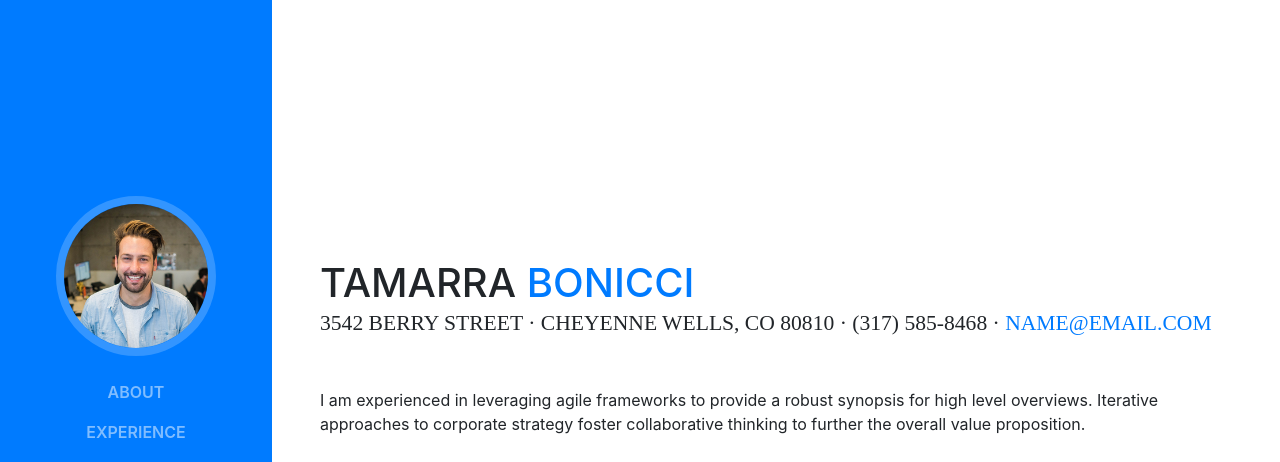
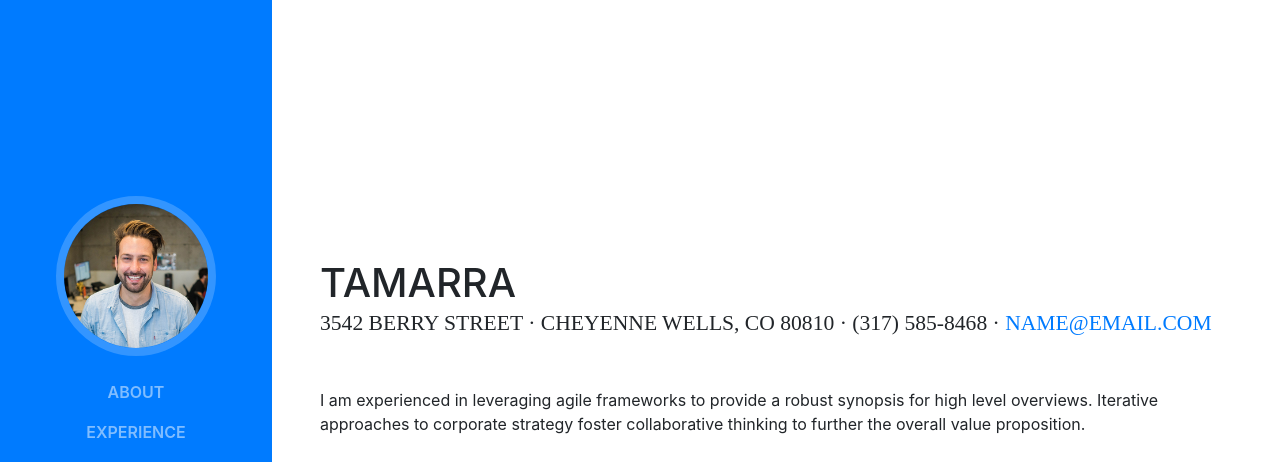
Before and after one commit to TamarraBonnici/portfolio, a website with bundled scripts: page index.html in a window 1280 px wide. Shown: the top 462 px of the page. Built offline with nearby package versions, Linux system fonts and the light colour scheme; a web font is replaced by a local one.

Commit message:
Name Change

```diff
--- a/index.html
+++ b/index.html
@@ -67,7 +67,6 @@
     <section class="resume-section p-3 p-lg-5 d-flex d-column" id="about">
       <div class="my-auto">
         <h1 class="mb-0">Tamarra
-          <span class="text-primary">Bonicci</span>
         </h1>
         <div class="subheading mb-5">3542 Berry Street · Cheyenne Wells, CO 80810 · (317) 585-8468 ·
           <a href="mailto:name@email.com">name@email.com</a>
```
